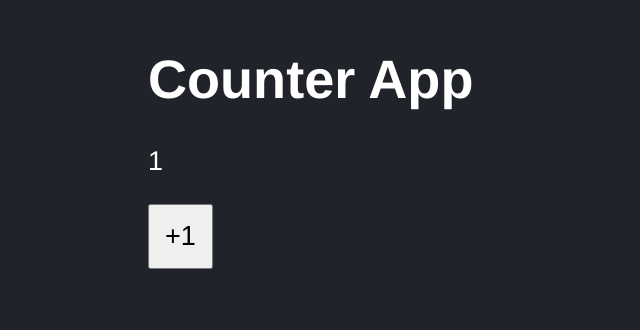
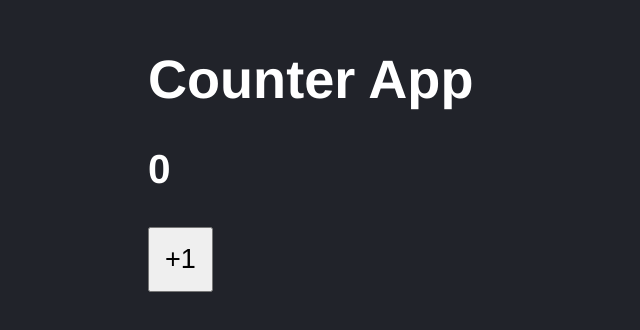
Before and after one commit to emersongonzal86/curso_react, a React (Vite) app in the folder 03-counter-app-vite/: page / in a window 1280 px wide. Shown: the part 136-466 px from the top of the page, without its empty margins (0-640 px from the left). Built offline with nearby package versions, Linux system fonts and the light colour scheme.

Commit message:
Usestate -Hooks

```diff
--- a/03-counter-app-vite/src/CounterApp.jsx
+++ b/03-counter-app-vite/src/CounterApp.jsx
@@ -1,10 +1,25 @@
-//Evento Click
+//UseState - Hook
+//los Hooks son lo primero que se importa
+/*REGLA
+la palabra use identifica que es un Hook para nombrarlos simepre debe iniciar con use
+NUESTRO hOOKS PERSONALIZADOS DEBEN SEGUIR ESA REGLA
+*/
+import { useState } from 'react';
 import PropTypes from 'prop-types';
 
 export const CounterApp = ({value}) => {
 
-  const handleAdd = ( event ) =>{
-    console.log(event)
+  //del componente padre le estoy pasando el valor value que se ingresa en main.jsx
+  //que el valor inicial que tenemos en export const CounterApp = ({value}) linea 10
+  const [ counter, setCounter ] = useState( value );
+
+  const handleAdd = (  ) =>{
+    //console.log(event)
+    //incrementando el contador en uno cada vez ue toca el boton
+    setCounter( counter + 1);
+//otra forma de hacer el incremento en uno usando funciones de flecha
+    //setCounter((c)=> c+1)
+
   }
 
     return (
@@ -14,7 +29,7 @@ export const CounterApp = ({value}) => {
       <>
       <h1>Counter App</h1>
 
-          <p> { value }</p>
+          <h2> { counter }</h2>
 
         <button onClick={ handleAdd }>
           +1
--- a/03-counter-app-vite/src/main.jsx
+++ b/03-counter-app-vite/src/main.jsx
@@ -36,6 +36,6 @@ import {CounterApp}  from './CounterApp'
 ReactDOM.createRoot( document.getElementById('root')).render(
     <React.StrictMode>
 
-        <CounterApp value={1} />
+        <CounterApp value={0} />
     </React.StrictMode>
 );
```
